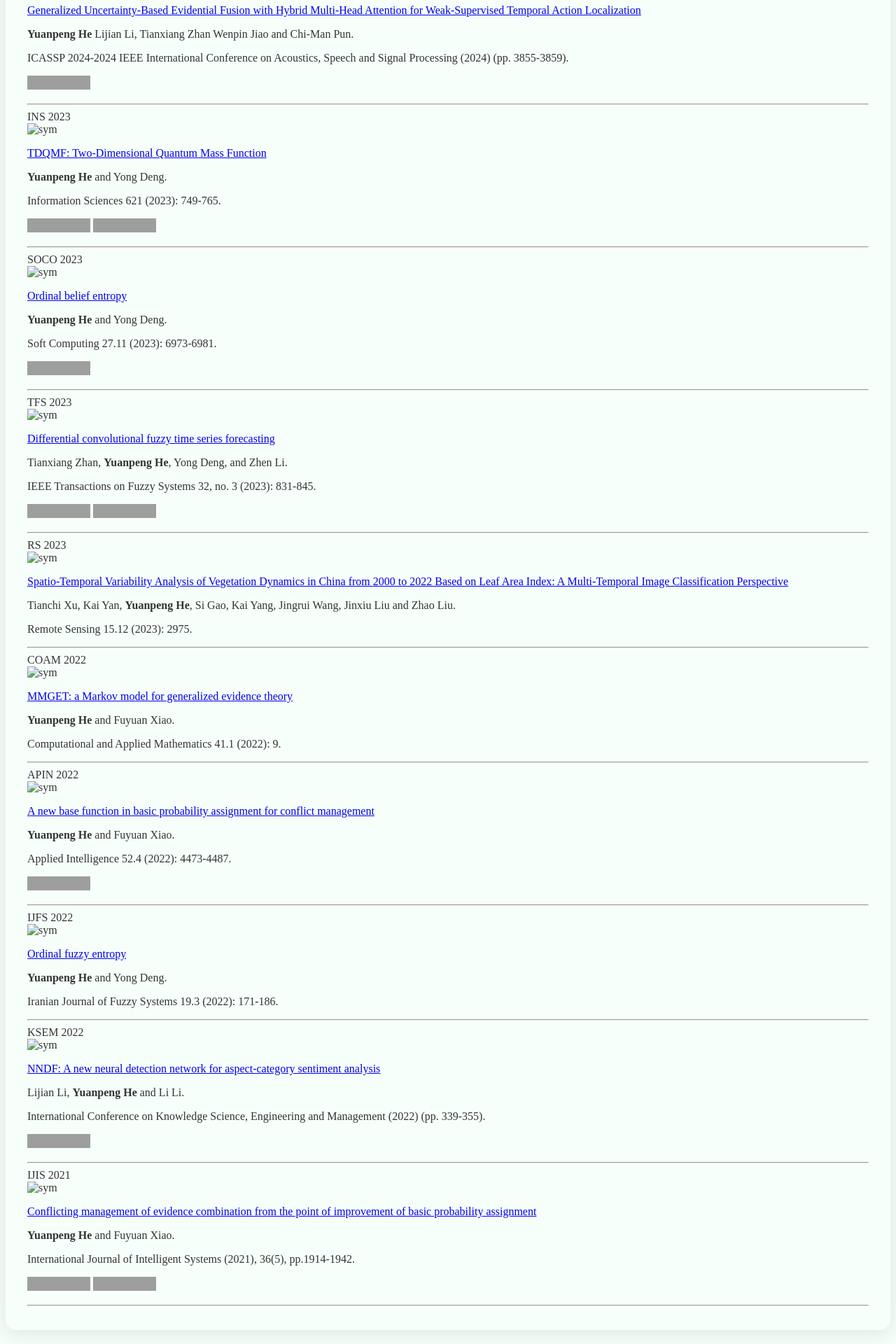
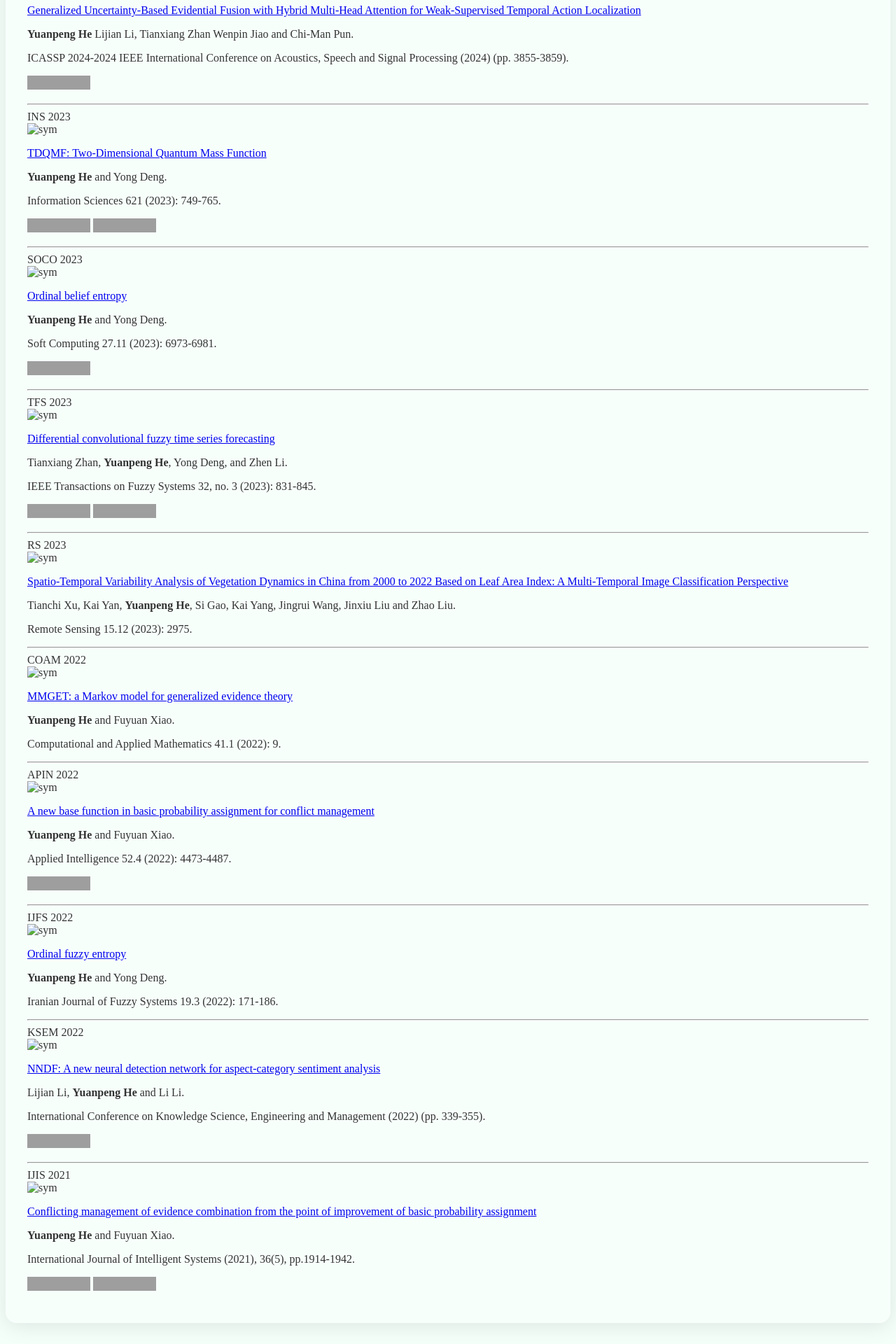
Before and after one commit to heyuanpengpku/heyuanpeng.github.io, a Jekyll site: the page built from _pages/includes/pub.md, in a window 1280 px wide. Shown: the part 3025-4945 px from the top of the page at 70% size. Built offline with Jekyll 4.4.1, drawn with Linux system fonts in a browser that asks for light colours; our own code applies the rules of GitHub Pages for plain Markdown files; grey boxes are pictures that could not be loaded.

Commit message:
2025-10-09 21:12:12

```diff
--- a/_pages/includes/pub.md
+++ b/_pages/includes/pub.md
@@ -355,7 +355,3 @@ International Journal of Intelligent Systems (2021), 36(5), pp.1914-1942.
 
 </div>
 </div>
-
----
-
-</div>
```
